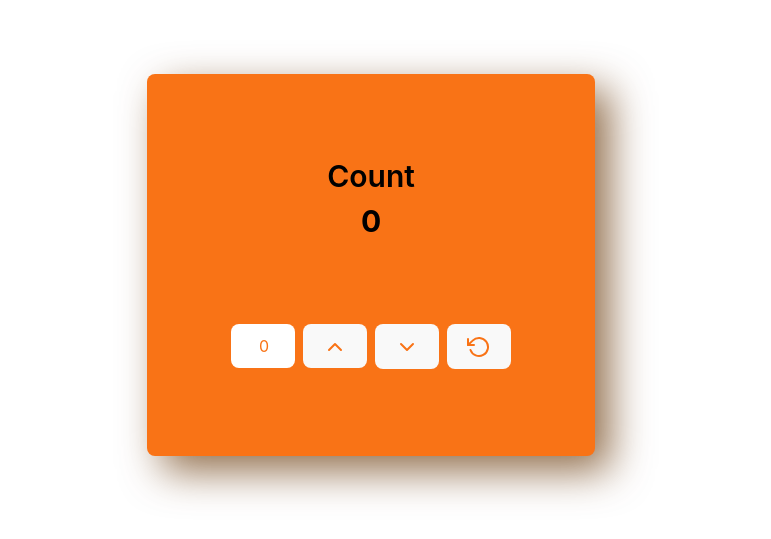
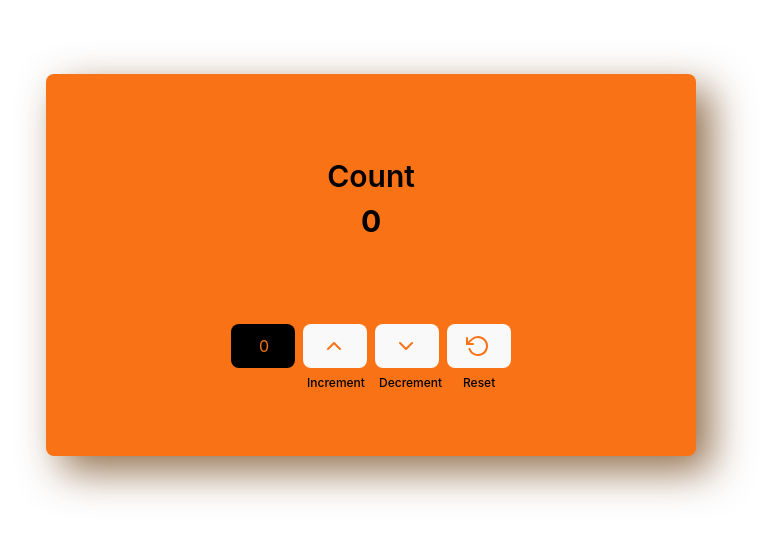
Before and after one commit to mishael-codes/useCounter, a React (Vite) app: page / in a window 1280 px wide. Shown: the part 135-674 px from the top of the page, without its empty margins (269-1040 px from the left). Built offline with nearby package versions, Linux system fonts and the light colour scheme.

Commit message:
completed the useCounter hook and the UI for the counter page

```diff
--- a/src/App.css
+++ b/src/App.css
@@ -1,5 +1,11 @@
-*{
+* {
   margin: 0;
   padding: 0;
   box-sizing: border-box;
 }
+
+@media screen and (min-width: 800px) {
+  .counter-container {
+    max-width: 650px;
+  }
+}
--- a/src/App.jsx
+++ b/src/App.jsx
@@ -6,7 +6,7 @@ import "./App.css";
 function App() {
   return (
     <>
-    <Counter />
+      <Counter />
     </>
   );
 }
--- a/src/components/counter.jsx
+++ b/src/components/counter.jsx
@@ -6,7 +6,7 @@ const Counter = () => {
   const { count, increment, decrement, reset, setValue } = useCounter();
 
   return (
-    <div className="bg-orange-500 p-20 rounded-lg shadow-custom">
+    <div className="flex items-center justify-center flex-col bg-orange-500 p-20 rounded-lg shadow-container w-screen counter-container">
       <h2 className="font-semibold text-center text-black text-[30px]">
         Count <br />
         <span className="font-bold">{count}</span>
@@ -16,16 +16,19 @@ const Counter = () => {
           type="number"
           value={count}
           onChange={(e) => setValue(parseInt(e.target.value, 10))}
-          className="w-16 h-11 rounded-lg ps-7 mx-1 mb-2 text-orange-500"
+          className="bg-black w-16 h-11 rounded-lg ps-7 mx-1 mb-2 text-orange-500"
         />
-        <button className="w-16 h-11 mx-1 text-orange-500" onClick={increment}>
+        <button className="w-16 h-11 mx-1 text-orange-500 hover:shadow-button hover:border-none border-none focus:outline-none transform active:scale-75 transition-transform" onClick={increment}>
           <Icon.ChevronUp />
+          <sub className="hi absolute bottom-[-15px] left-1 text-black">Increment</sub>
         </button>
-        <button className="w-16 mx-1 text-orange-500" onClick={decrement}>
+        <button className="w-16 h-11 mx-1 text-orange-500 hover:shadow-button hover:border-none border-none focus:outline-none transform active:scale-75 transition-transform" onClick={decrement}>
           <Icon.ChevronDown />
+          <sub className="hi absolute bottom-[-15px] left-1 text-black">Decrement</sub>
         </button>
-        <button className="w-16 mx-1 text-orange-500" onClick={reset}>
+        <button className="w-16 h-11 mx-1 text-orange-500 hover:shadow-button hover:border-none border-none focus:outline-none transform active:scale-75 transition-transform" onClick={reset}>
           <Icon.RotateCcw />
+          <sub className="hi absolute bottom-[-15px] left-4 text-black">Reset</sub>
         </button>
       </div>
     </div>
--- a/tailwind.config.js
+++ b/tailwind.config.js
@@ -5,9 +5,13 @@ export default {
     "./src/**/*.{js,ts,jsx,tsx}",
   ],
   theme: {
+    screens: {
+      mobile: "320px"
+    },
     extend: {
       boxShadow: {
-        custom: "15px 15px 40px rgba(100, 50, 0, 0.7)"
+        button: "2.5px 2.5px 10px rgba(0, 0, 0, 0.5)",
+        container: "15px 15px 40px rgba(100, 50, 0, 0.7)",
       }
     },
   },
```
